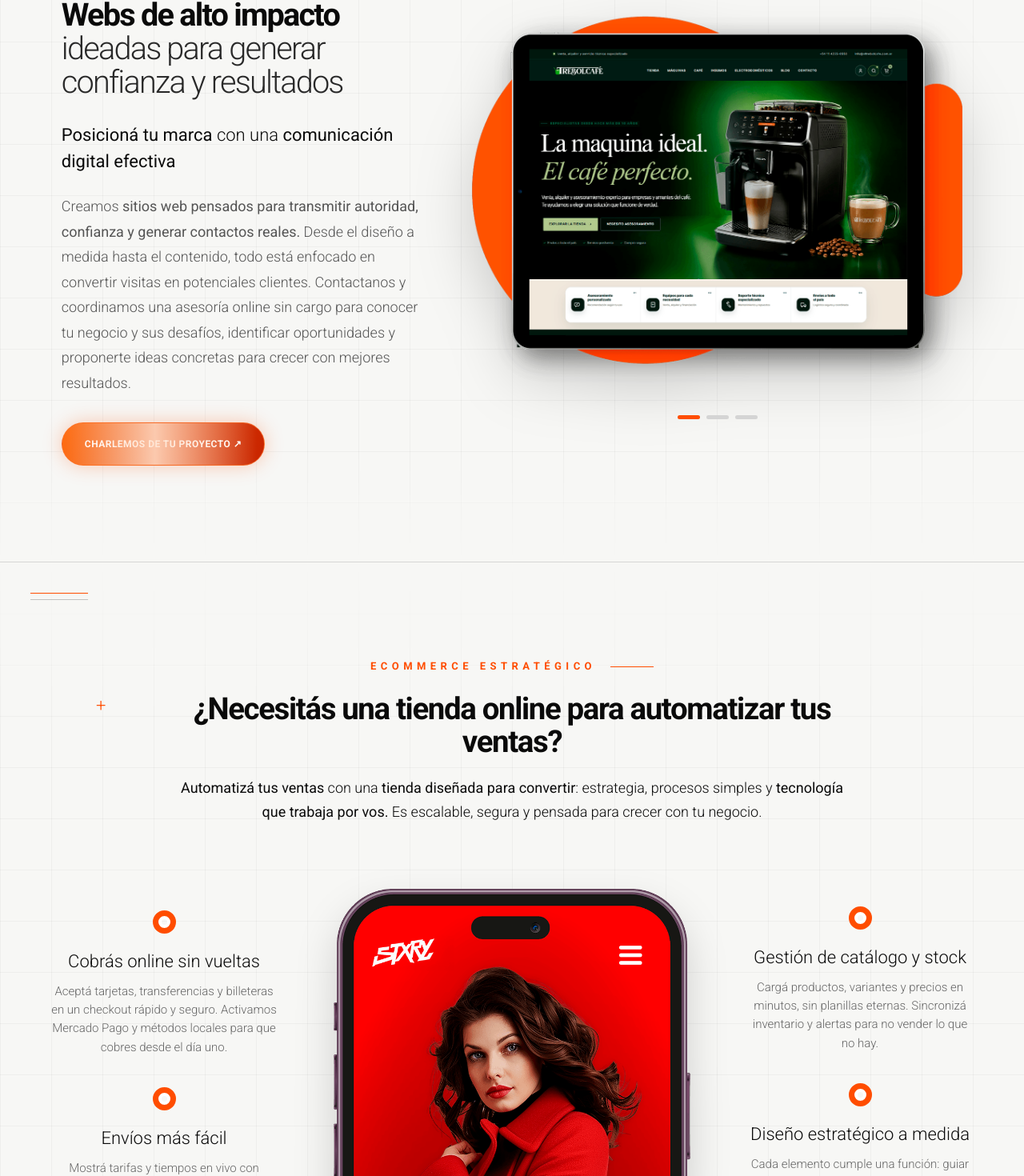
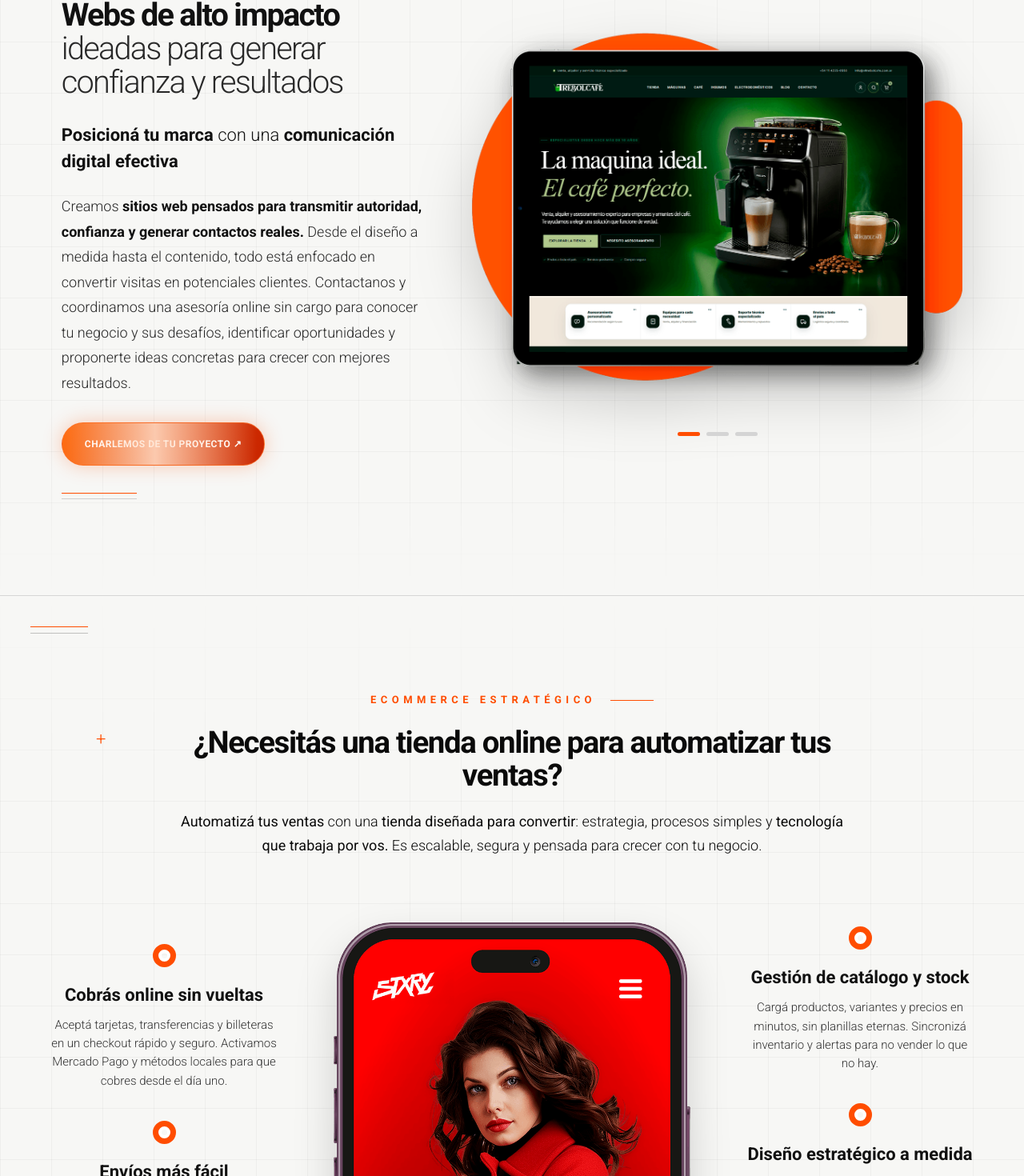
Before and after one commit to ideamosestudio/ideamosdemo, a Next.js app: page / in a window 1280 px wide. Shown: the part 1005-2475 px from the top of the page at 80% size. Built offline with nearby package versions, Linux system fonts and the light colour scheme.

Commit message:
Refine typography and conversion sections

```diff
--- a/app/page.tsx
+++ b/app/page.tsx
@@ -117,6 +117,7 @@ export default function Home() {
         <div className="phone-stage" data-reveal><img src={asset("/media/phone-sale.png")} alt="Tienda online desarrollada por Ideamos"/></div>
         <div className="shop-column">{ecommerceRight.map(([title, copy]) => <article key={title} data-reveal><i/><h3>{title}</h3><p>{copy}</p></article>)}</div>
       </div>
+      <div className="ecommerce-actions"><a className="cta-glow primary" href="https://wa.link/wgb5pk"><span>Quiero una tienda online</span><b>↗</b></a><a className="cta-glow secondary" href="https://wa.link/wgb5pk"><span>Quiero hablar con un experto</span><b>↗</b></a></div>
     </section>
 
     <section className="google-scene white-section" id="google">
@@ -149,7 +150,7 @@ export default function Home() {
 
     <section className="contact-form" id="contacto">
       <div className="contact-main"><p><i/> CONTACTO</p><h2>Hablemos de tu proyecto</h2><span>Contanos qué necesitás. Te respondemos con ideas concretas y próximos pasos.</span><form><div><label>Nombre<input type="text" name="nombre" placeholder="Tu nombre"/></label><label>Empresa<input type="text" name="empresa" placeholder="Nombre de tu empresa"/></label></div><div><label>Email<input type="email" name="email" placeholder="nombre@empresa.com"/></label><label>Teléfono<input type="tel" name="telefono" placeholder="+54"/></label></div><label>Mensaje<textarea name="mensaje" rows={4} placeholder="Contanos brevemente sobre tu proyecto"/></label><button type="button">Enviar consulta <b>↗</b></button></form></div>
-      <aside className="contact-card"><span>ESTAMOS PARA AYUDARTE</span><h3>Hola. Conversemos sobre lo que querés lograr.</h3><a href="tel:+5491168758285"><i>☎</i><div><small>Teléfono</small><b>+54 9 11 6875-8285</b></div></a><a href="mailto:hola@ideamos.com.ar"><i>✉</i><div><small>Email</small><b>hola@ideamos.com.ar</b></div></a><div className="contact-social"><span>Seguinos</span><a href="#">IG</a><a href="#">IN</a></div></aside>
+      <aside className="contact-card"><span>ESTAMOS PARA AYUDARTE</span><h3>Hola. Conversemos sobre lo que querés lograr.</h3><a href="tel:+5491168758285"><i>☎</i><div><small>Teléfono</small><b>+54 9 11 6875-8285</b></div></a><a href="mailto:hola@ideamos.com.ar"><i>✉</i><div><small>Email</small><b>hola@ideamos.com.ar</b></div></a><a href="https://www.instagram.com/ideamosargentina/" target="_blank" rel="noreferrer"><i>◎</i><div><small>Instagram</small><b>@ideamosargentina</b></div></a><div className="contact-social"><span>Seguinos</span><a href="https://www.instagram.com/ideamosargentina/" target="_blank" rel="noreferrer">IG</a></div></aside>
     </section>
 
     <footer><div className="footer-top"><div className="footer-brand"><img src={asset("/logos/ideamos-light.webp")} alt="Ideamos"/><h3>Más estrategia.<br/><em>Más resultados.</em></h3><a href="mailto:hola@ideamos.com.ar">hola@ideamos.com.ar ↗</a></div><div><b>Servicios</b><a href="#web">Diseño Web</a><a href="#tiendas">Tiendas Online</a><a href="#marketing">Marketing Digital</a><a href="#google">Posicionamiento Web</a></div><div><b>Contacto</b><a href="https://wa.link/wgb5pk">+54 9 11 6875-8285</a><a href="mailto:hola@ideamos.com.ar">hola@ideamos.com.ar</a><p>Buenos Aires, Argentina</p></div></div><div className="footer-bottom"><span>© 2026 ESTUDIO IDEAMOS</span><a href="#inicio">VOLVER ARRIBA ↑</a></div></footer>
--- a/app/revision.css
+++ b/app/revision.css
@@ -252,3 +252,123 @@ footer .footer-top a:hover{color:#fff!important}
   .faq-list summary{grid-template-columns:34px 1fr 30px;font-size:17px}.faq-list details p{margin-left:34px}
   .contact-form form>div{grid-template-columns:1fr}.contact-intro h2{font-size:60px!important}
 }
+
+/* Typography and spacing consistency pass */
+.statement h2{
+  color:#111!important;
+  font-weight:700!important;
+}
+.statement h3{
+  color:#111!important;
+  font-weight:300!important;
+}
+.statement h3 b,
+.statement .statement-copy b{
+  color:#111!important;
+  font-weight:700!important;
+}
+.statement .statement-copy{
+  color:#262626!important;
+  font-weight:300!important;
+}
+.shop-column h3{
+  color:#111!important;
+  font-weight:700!important;
+}
+.shop-column p{
+  color:#333!important;
+  font-weight:300!important;
+}
+.ecommerce-actions{
+  position:relative;
+  z-index:3;
+  display:flex;
+  justify-content:center;
+  gap:20px;
+  margin:58px auto 0;
+  padding-top:34px;
+}
+.ecommerce-actions:before{
+  content:"";
+  position:absolute;
+  top:0;
+  left:50%;
+  width:min(620px,72vw);
+  height:1px;
+  transform:translateX(-50%);
+  background:linear-gradient(90deg,transparent,rgba(0,0,0,.18),transparent);
+}
+.ecommerce-actions .cta-glow{min-width:310px}
+.google-content h2{
+  color:#111!important;
+  font-weight:700!important;
+}
+.google-content h3{
+  color:#111!important;
+  font-weight:300!important;
+}
+.google-content h3 b,
+.google-content .body-copy b{
+  color:#111!important;
+  font-weight:700!important;
+}
+.google-content .body-copy{
+  color:#2c2c2c!important;
+  font-weight:300!important;
+}
+.google-content .orange-cta{margin-top:30px!important}
+.cases-section h2,
+.trusted h2{
+  color:#111!important;
+  font-weight:700!important;
+}
+.cases-section>span{
+  color:#444!important;
+  font-weight:300!important;
+}
+.cases-section>span b{
+  color:#111!important;
+  font-weight:700!important;
+}
+.human-copy h2{
+  color:#111!important;
+  font-weight:700!important;
+}
+.human-copy span{
+  color:#333!important;
+  font-weight:300!important;
+}
+.human-copy span b{
+  color:#111!important;
+  font-weight:700!important;
+}
+.contact-card>a:last-of-type{margin-bottom:24px}
+
+/* Small technical accents link the light sections back to the hero */
+.statement-copyblock:after,
+.google-content:after{
+  content:"";
+  display:block;
+  width:94px;
+  height:8px;
+  margin-top:34px;
+  border-top:1px solid var(--orange);
+  border-bottom:1px solid rgba(0,0,0,.16);
+}
+.shop-column article{
+  position:relative;
+}
+.shop-column article:after{
+  content:attr(data-index);
+  position:absolute;
+  top:-7px;
+  right:8%;
+  color:#aaa;
+  font-size:9px;
+  font-weight:700;
+  letter-spacing:.18em;
+}
+@media(max-width:700px){
+  .ecommerce-actions{flex-direction:column;padding-inline:20px}
+  .ecommerce-actions .cta-glow{min-width:0;width:100%}
+}
```
